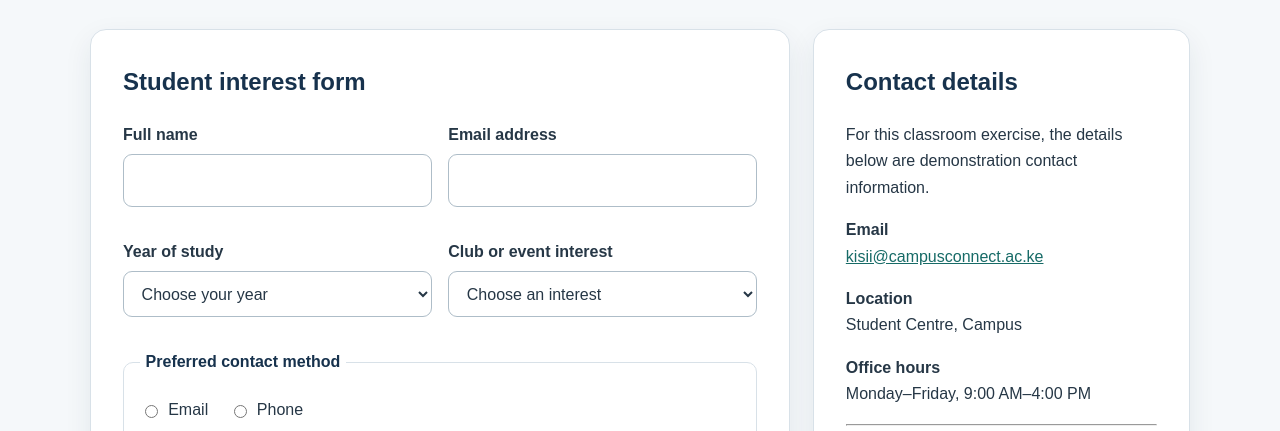
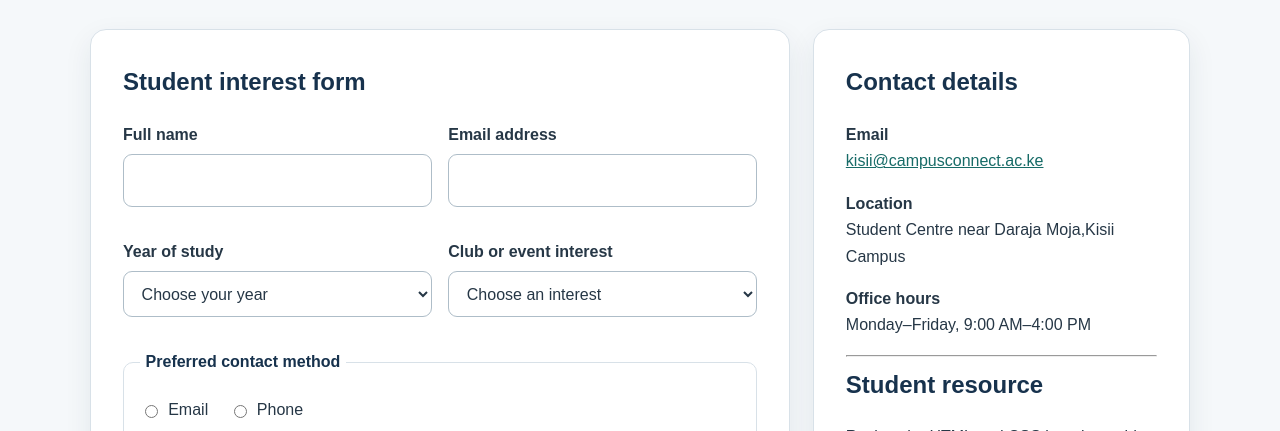
Before and after one commit to Peter-123-RAM/campusconnect, a plain HTML site: page contact.html in a window 1280 px wide. Shown: the part 313-744 px from the top of the page. Drawn offline with Linux system fonts and the light colour scheme.

Commit message:
Update CampusConnect website three

```diff
--- a/contact.html
+++ b/contact.html
@@ -73,9 +73,8 @@
       </section>
       <aside class="contact-card">
         <h2>Contact details</h2>
-        <p>For this classroom exercise, the details below are demonstration contact information.</p>
         <p><strong>Email</strong><br><a href="mailto:kisii@campusconnect.ac.ke">kisii@campusconnect.ac.ke</a></p>
-        <p><strong>Location</strong><br>Student Centre, Campus</p>
+        <p><strong>Location</strong><br>Student Centre near Daraja Moja,Kisii Campus</p>
         <p><strong>Office hours</strong><br>Monday–Friday, 9:00 AM–4:00 PM</p>
         <hr>
         <h2>Student resource</h2>
```
